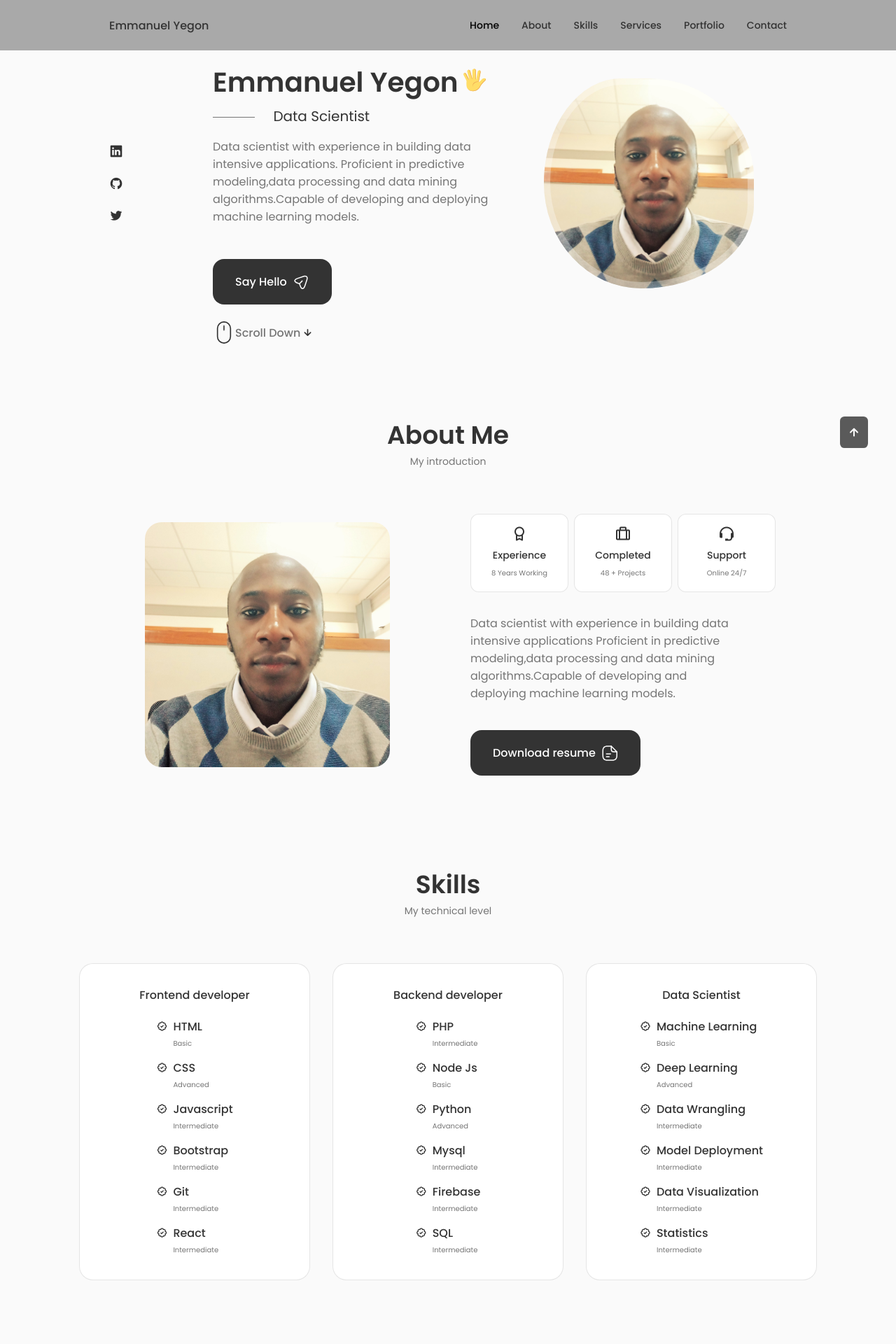
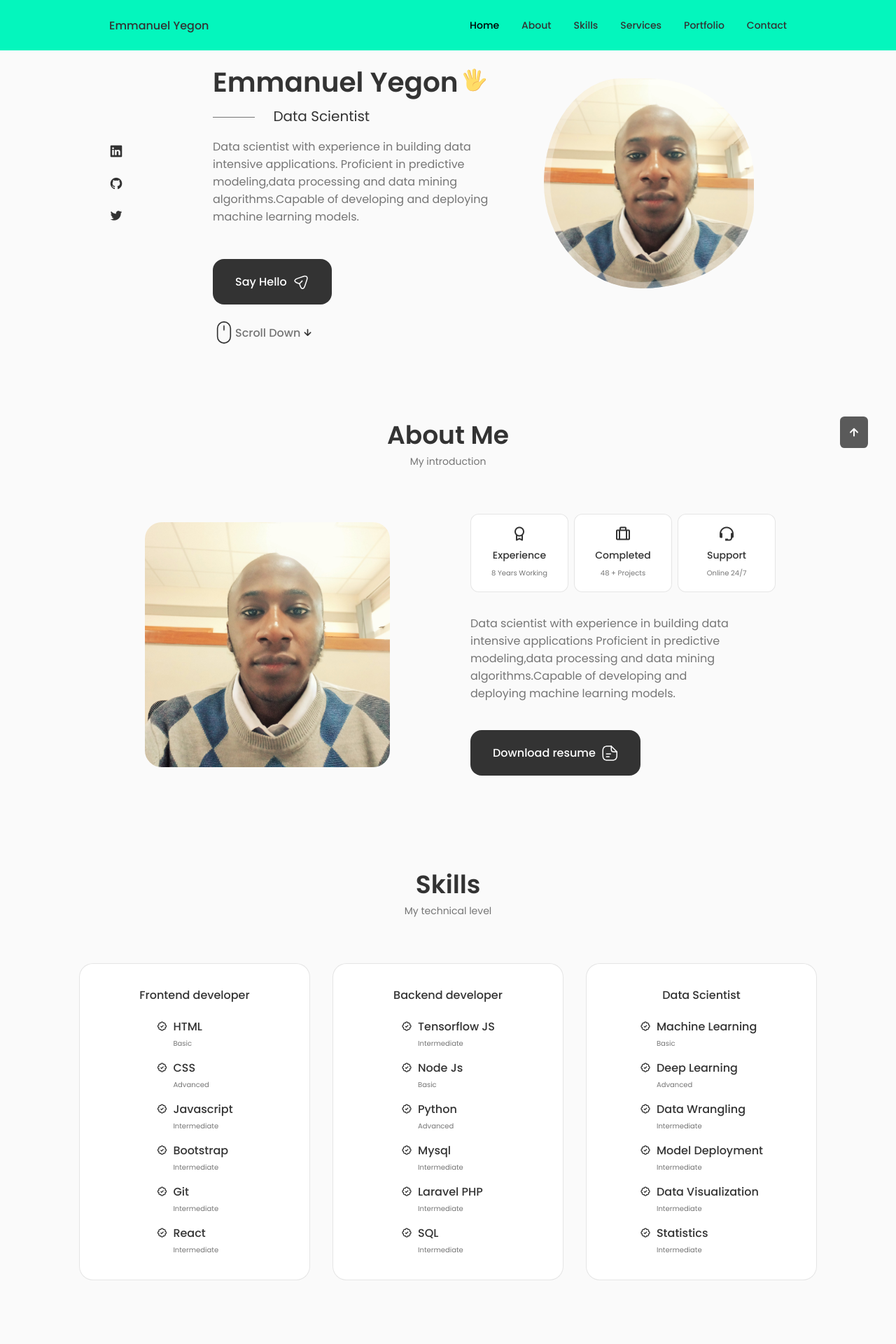
Before and after one commit to emmanuel-yegon/portfolio, a React (Create React App) app: page / in a window 1280 px wide. Shown: the top 1920 px of the page at 70% size. Built offline with nearby package versions, Linux system fonts and the light colour scheme.

Commit message:
portfolio deployment

```diff
--- a/src/components/header/header.css
+++ b/src/components/header/header.css
@@ -4,7 +4,7 @@
     top: 0;
     left: 0;
     z-index: var(--z-fixed);
-    background-color: darkgray;
+    background-color: #04f6bd;
     /* background-color: var(--body-color); */
 }
 
--- a/src/components/skills/Backend.jsx
+++ b/src/components/skills/Backend.jsx
@@ -10,7 +10,7 @@ const Backend = () => {
           <div className="skills__data">
             <i class="bx bx-badge-check"></i>
             <div>
-              <h3 className="skills__name">PHP</h3>
+              <h3 className="skills__name">Tensorflow JS</h3>
               <span className="skills__level">Intermediate</span>
             </div>
           </div>
@@ -42,7 +42,7 @@ const Backend = () => {
           <div className="skills__data">
             <i class="bx bx-badge-check"></i>
             <div>
-              <h3 className="skills__name">Firebase</h3>
+              <h3 className="skills__name">Laravel PHP</h3>
               <span className="skills__level">Intermediate</span>
             </div>
           </div>
```
